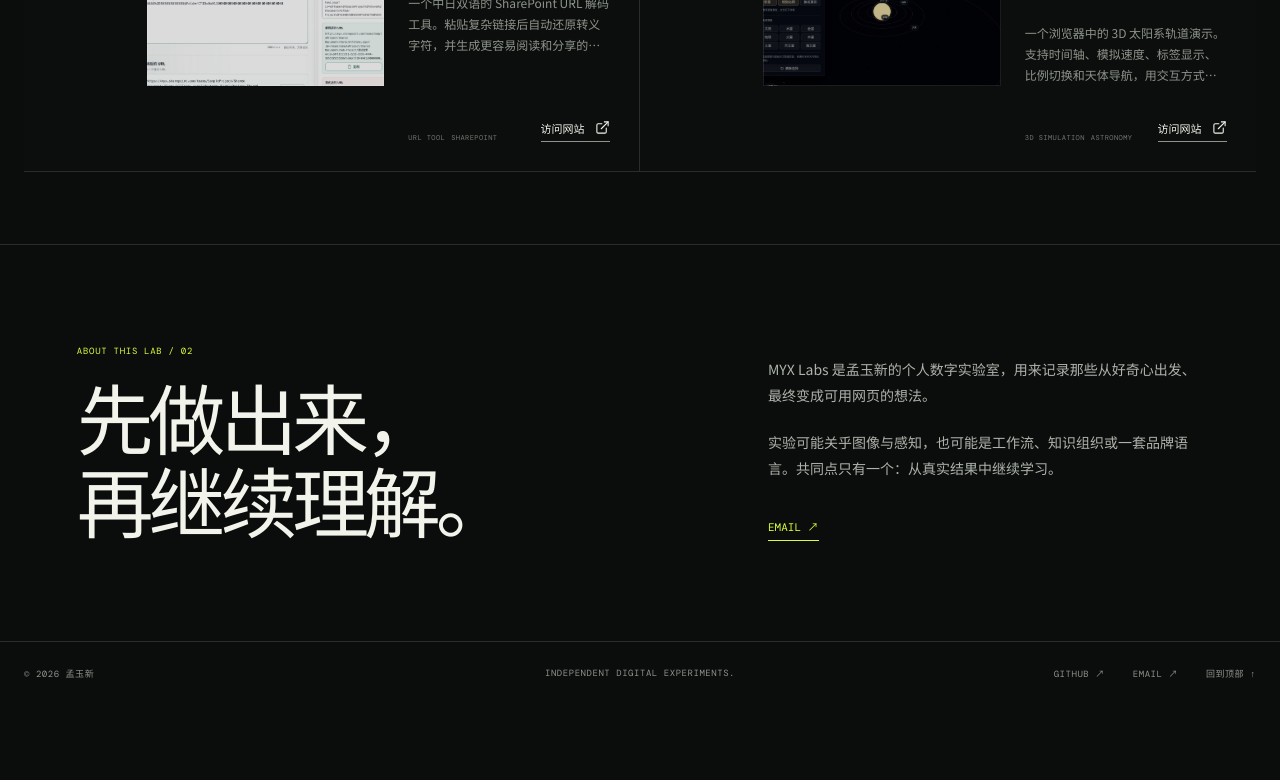
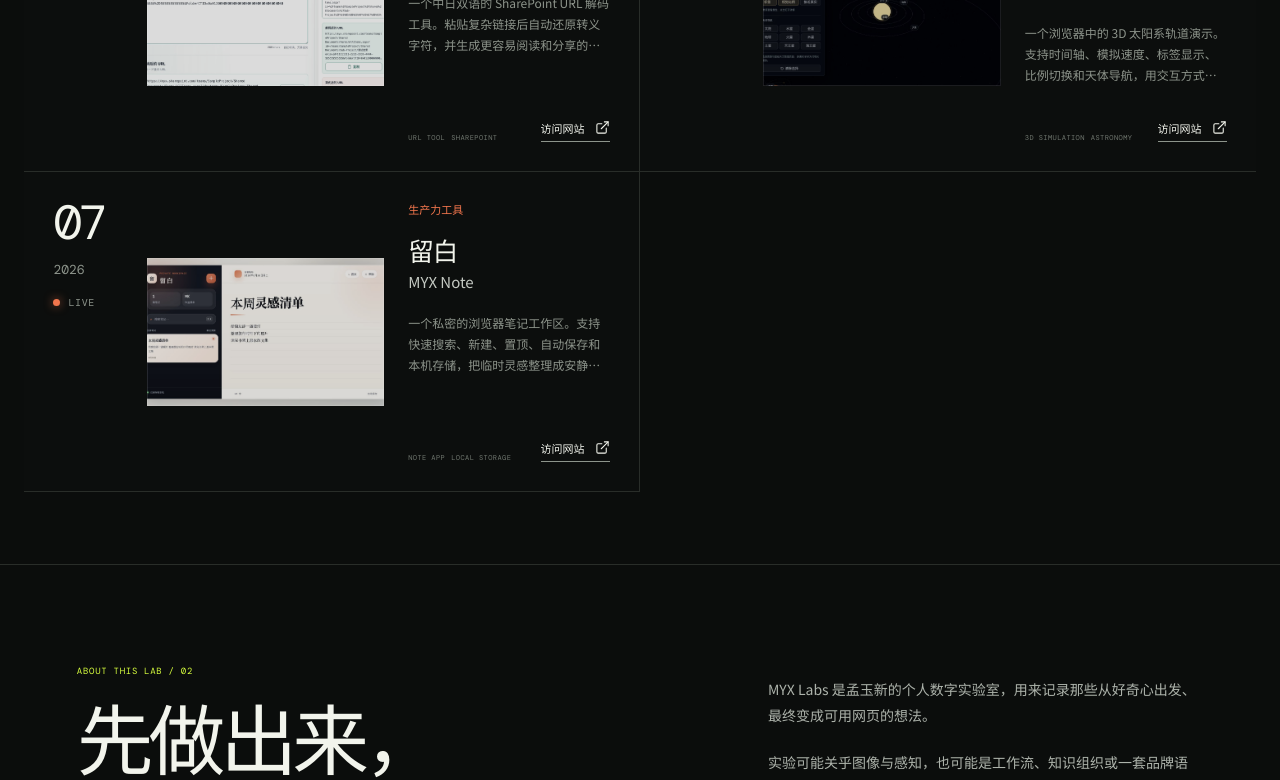
Before and after one commit to mengyuxin/myx-labs, a React (Vite) app: page / in a window 1280 px wide. Shown: the part 1332-2112 px from the top of the page. Before the commit the page ends 2037 px from the top, so only its background shows below. Built offline with nearby package versions, Linux system fonts and the light colour scheme; a web font is replaced by a local one.

Commit message:
Add Note experiment and favicon

```diff
--- a/src/data/projects.ts
+++ b/src/data/projects.ts
@@ -114,4 +114,20 @@
     accent: '#f4c86a',
     imagePosition: 'center top',
   },
+  {
+    id: 'note',
+    index: '07',
+    title: '留白',
+    englishTitle: 'MYX Note',
+    description:
+      '一个私密的浏览器笔记工作区。支持快速搜索、新建、置顶、自动保存和本机存储，把临时灵感整理成安静的个人写作空间。',
+    category: 'Utility',
+    tags: ['NOTE APP', 'LOCAL STORAGE', 'PRODUCTIVITY'],
+    year: '2026',
+    status: 'LIVE',
+    url: 'https://myx-note.netlify.app',
+    image: '/projects/note.jpg',
+    accent: '#f2764d',
+    imagePosition: 'center top',
+  },
 ]
```
Also changed, not shown: public/favicon.svg, public/projects/note.jpg (added).
